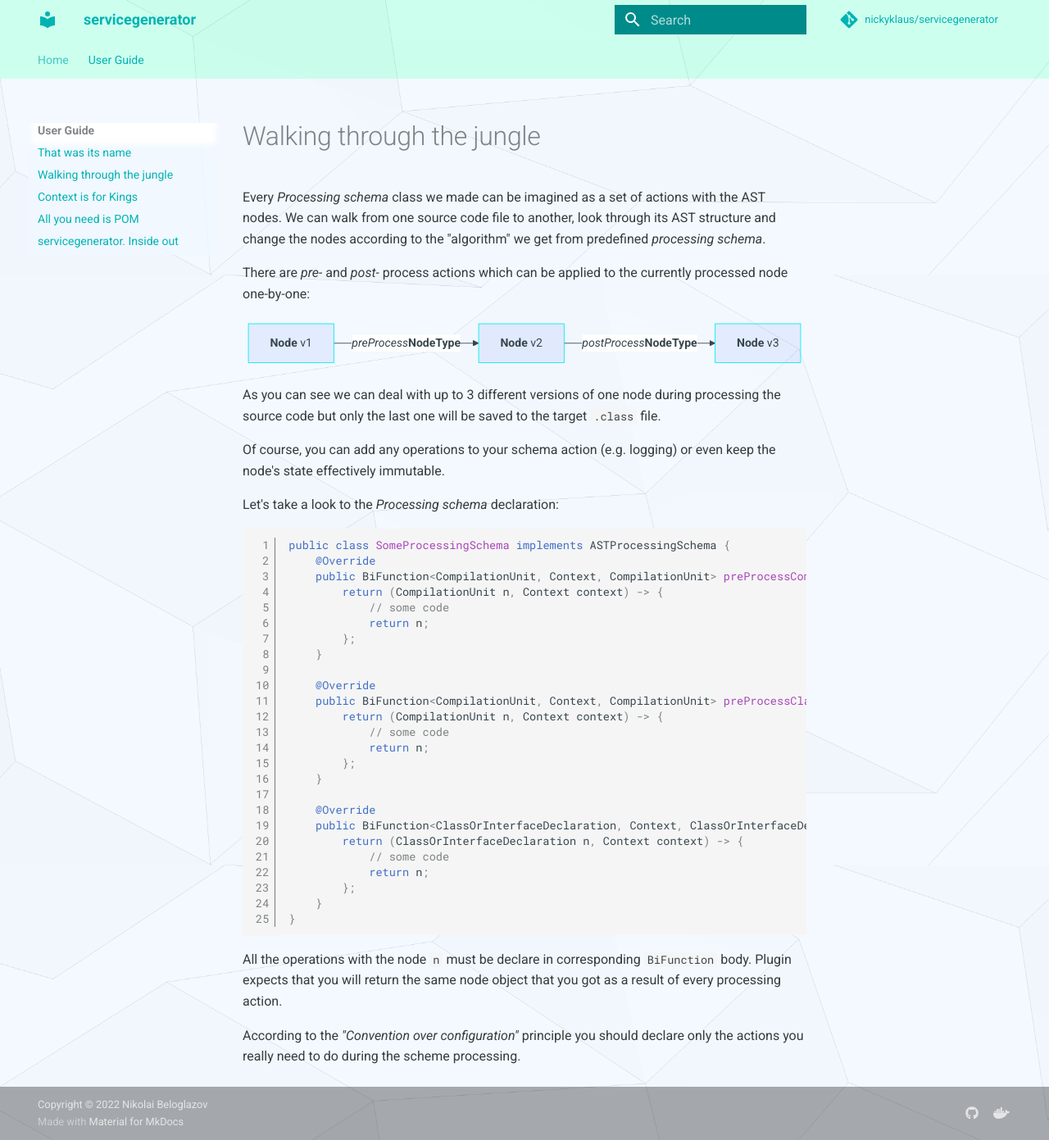
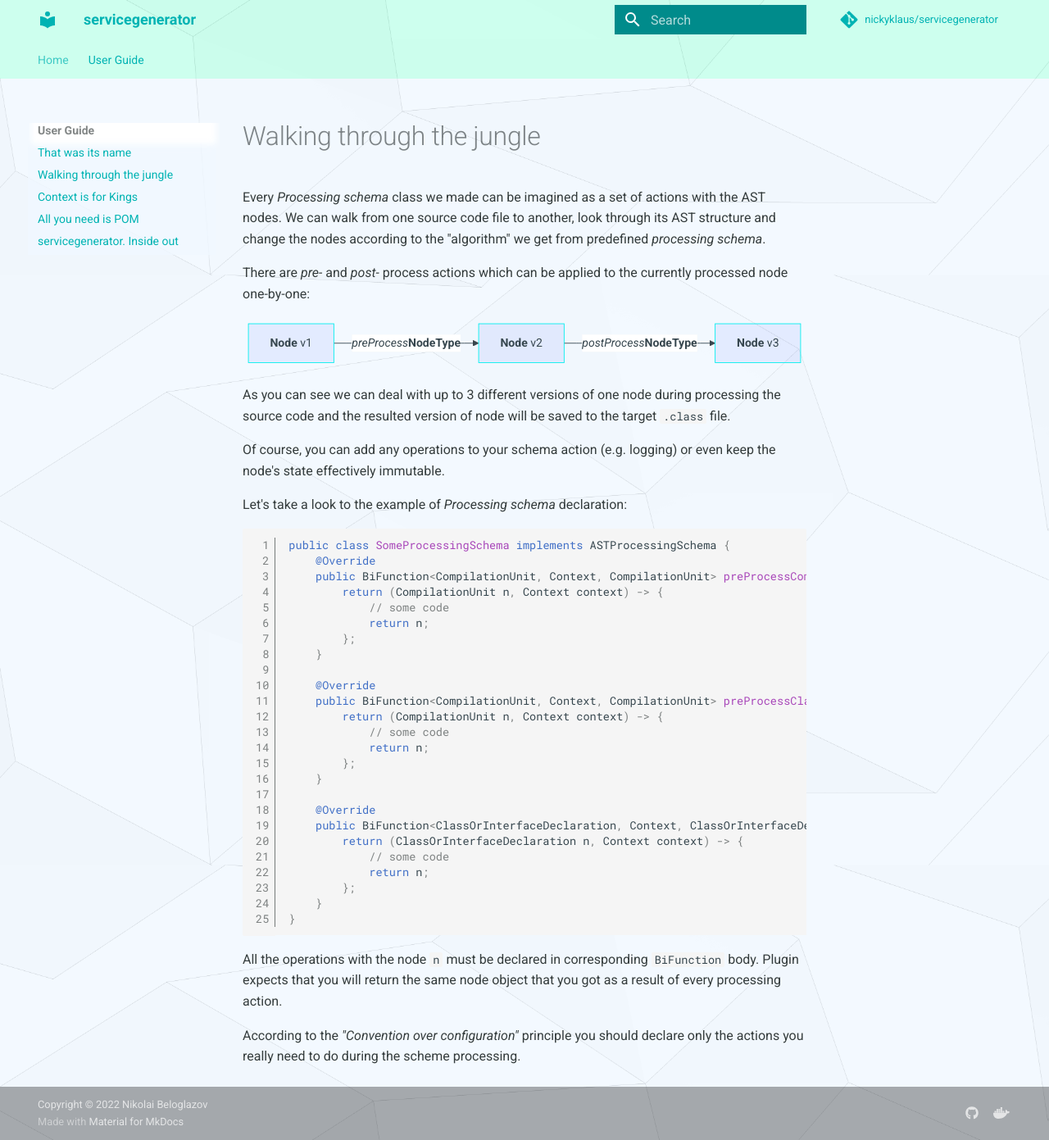
Before and after one commit to NickyKlaus/servicegenerator, an MkDocs documentation site: the page built from docs/walking-through-the-jungle.md, in a window 1280 px wide and 1391 px high. Shown: the whole window at 82% size. Built offline with MkDocs 1.6.1 and Material for MkDocs 9.7.7, drawn with Linux system fonts in a browser that asks for light colours; comment, search, counter and statistics services are not loaded.

Commit message:
service-generator-maven-plugin::plugin-dev::edit walking-through-the-jungle page

````diff
--- a/docs/walking-through-the-jungle.md
+++ b/docs/walking-through-the-jungle.md
@@ -8,11 +8,11 @@ graph LR
   A[<b>Node</b> v1] --> |<i>preProcess</i><b>NodeType</b>| B[<b>Node</b> v2];
   B --> |<i>postProcess</i><b>NodeType</b>| C[<b>Node</b> v3];
 ```
-As you can see we can deal with up to 3 different versions of one node during processing the source code but only the last one will be saved to the target `.class` file.
+As you can see we can deal with up to 3 different versions of one node during processing the source code and the resulted version of node will be saved to the target `.class` file.
 
 Of course, you can add any operations to your schema action (e.g. logging) or even keep the node's state effectively immutable.
 
-Let's take a look to the *Processing schema* declaration:
+Let's take a look to the example of *Processing schema* declaration:
 
 ```java linenums="1"
 public class SomeProcessingSchema implements ASTProcessingSchema {
@@ -42,6 +42,6 @@ public class SomeProcessingSchema implements ASTProcessingSchema {
 }
 ```
 
-All the operations with the node `n` must be declare in corresponding `BiFunction` body. Plugin expects that you will return the same node object that you got as a result of every processing action.
+All the operations with the node `n` must be declared in corresponding `BiFunction` body. Plugin expects that you will return the same node object that you got as a result of every processing action.
 
 According to the *"Convention over configuration"* principle you should declare only the actions you really need to do during the scheme processing.
````
Also changed, not shown: other parts of docs/walking-through-the-jungle.md (+1 -1 lines).
